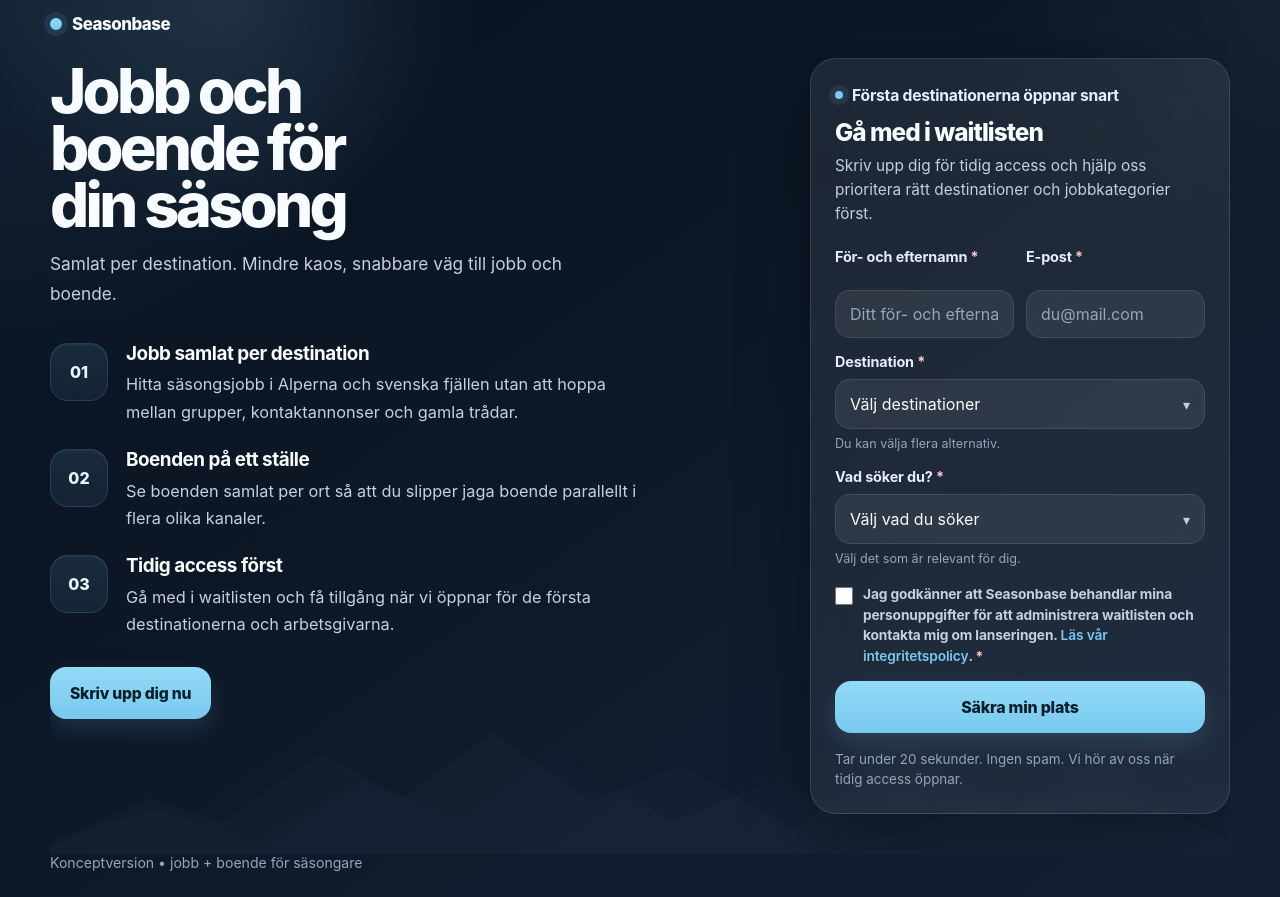
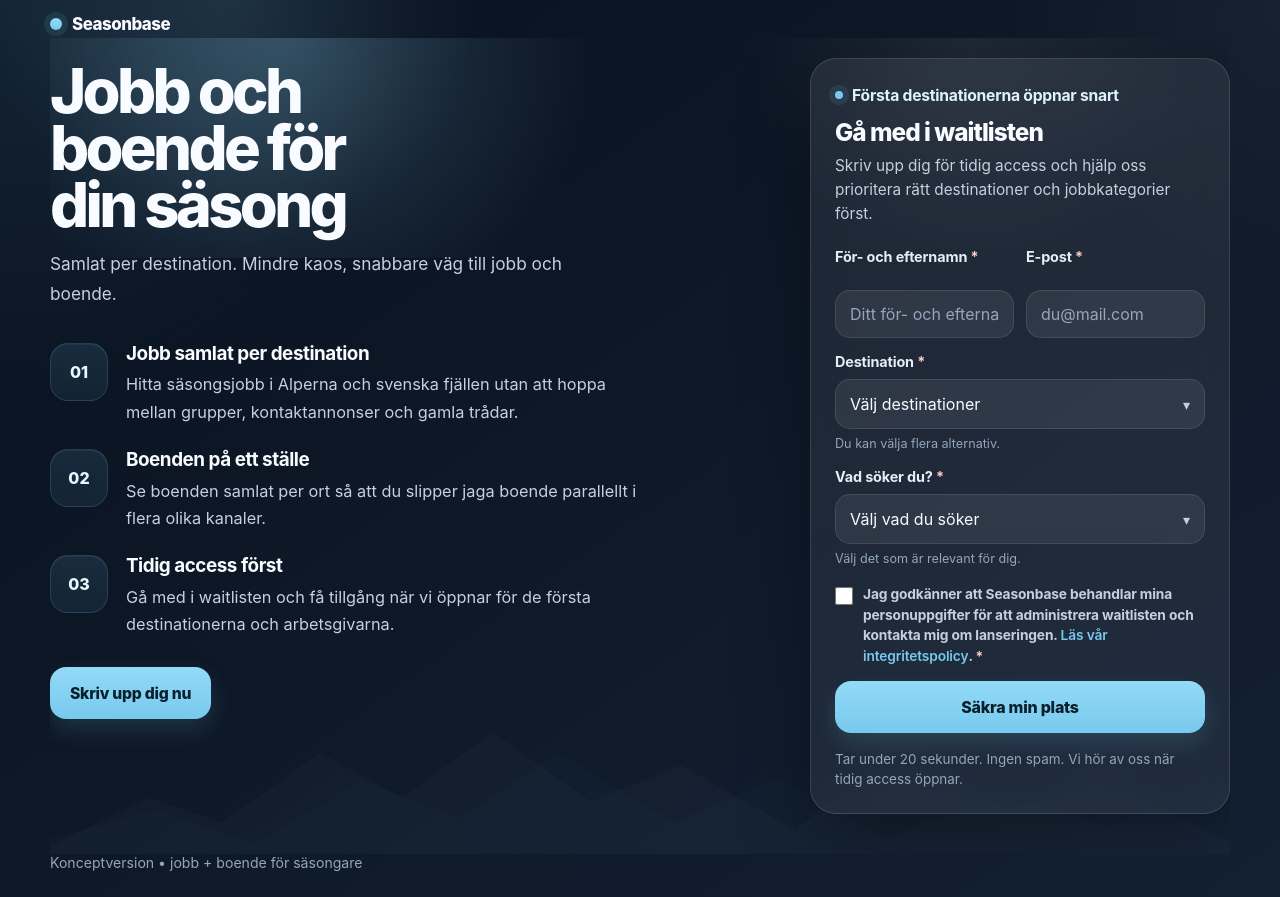
Before and after one commit to ollegorefalt/Seasonbase, a plain HTML site: page index.html in a window 1280 px wide. Drawn offline with Linux system fonts and the light colour scheme.

Commit message:
Update index.html

```diff
--- a/index.html
+++ b/index.html
@@ -126,6 +126,18 @@
   <path fill='rgba(120,201,238,0.10)' d='M0 220 L0 200 L130 165 L250 205 L380 130 L500 175 L620 95 L760 180 L890 125 L1020 200 L1160 145 L1290 185 L1440 135 L1440 220 Z'/>\
 </svg>");
   z-index: 0;
+}
+
+.hero::before {
+  content: "";
+  position: absolute;
+  inset: 0 0 auto 0;
+  height: 220px;
+  pointer-events: none;
+  z-index: 0;
+  background:
+    radial-gradient(circle at 20% 0%, rgba(147, 218, 247, 0.22), transparent 32%),
+    radial-gradient(circle at 78% 0%, rgba(255, 255, 255, 0.08), transparent 24%);
 }
 
 .left,
```
